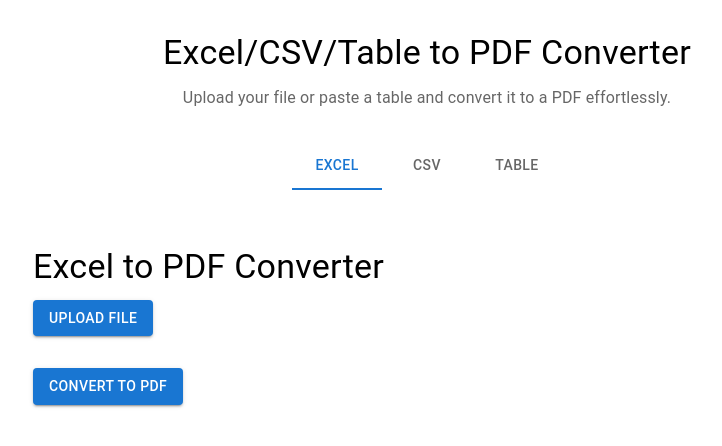
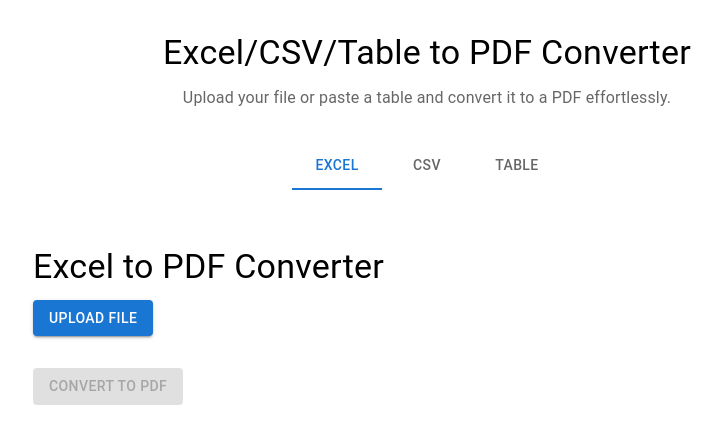
Before and after one commit to axelwai/exceltopdf, a React (Create React App) app: page / in a window 1280 px wide. Shown: the top 446 px of the page, without its empty margins (213-935 px from the left). Built offline with nearby package versions, Linux system fonts and the light colour scheme.

Commit message:
Refactor: unify 'Convert to PDF' button as reusable component and update all usages

```diff
--- /dev/null
+++ b/src/components/ConvertToPdfButton.tsx
@@ -0,0 +1,35 @@
+import React, { useState } from 'react';
+import { Button, CircularProgress } from '@mui/material';
+
+interface ConvertToPdfButtonProps {
+  onConvert: () => Promise<string> | string;
+  disabled?: boolean;
+  children?: React.ReactNode;
+}
+
+const ConvertToPdfButton: React.FC<ConvertToPdfButtonProps> = ({ onConvert, disabled, children }) => {
+  const [loading, setLoading] = useState(false);
+
+  const handleClick = async () => {
+    setLoading(true);
+    try {
+      await onConvert();
+    } finally {
+      setLoading(false);
+    }
+  };
+
+  return (
+    <Button
+      variant="contained"
+      color="primary"
+      onClick={handleClick}
+      disabled={disabled || loading}
+      style={{ marginBottom: '16px' }}
+    >
+      {loading ? <CircularProgress size={24} color="inherit" /> : children || 'Convert to PDF'}
+    </Button>
+  );
+};
+
+export default ConvertToPdfButton;
--- a/src/components/CsvToPdf.tsx
+++ b/src/components/CsvToPdf.tsx
@@ -2,6 +2,7 @@ import React, { useRef, useState } from 'react';
 import jsPDF from 'jspdf';
 import autoTable from 'jspdf-autotable';
 import { Button, Input, Typography, Box } from '@mui/material';
+import ConvertToPdfButton from './ConvertToPdfButton';
 
 const parseCsv = (csv: string): string[][] => {
   return csv
@@ -46,13 +47,16 @@ const CsvToPdf: React.FC = () => {
     reader.readAsText(file);
   };
 
-  const handleConvertToPdf = () => {
-    if (!csvData) return;
+  const handleConvertToPdf = (): string => {
+    if (!csvData) return '';
     try {
-      setPdfUrl(generatePdfFromCsv(csvData));
+      const url = generatePdfFromCsv(csvData);
+      setPdfUrl(url);
       setError(null);
+      return url;
     } catch {
       setError('Failed to convert CSV to PDF.');
+      return '';
     }
   };
 
@@ -78,15 +82,10 @@ const CsvToPdf: React.FC = () => {
           style={{ display: 'none' }}
         />
       </Box>
-      <Button
-        variant="contained"
-        color="primary"
-        onClick={handleConvertToPdf}
-        style={{ marginBottom: '16px' }}
+      <ConvertToPdfButton
+        onConvert={handleConvertToPdf}
         disabled={!csvData}
-      >
-        Convert to PDF
-      </Button>
+      />
       {error && <Typography color="error">{error}</Typography>}
       {pdfUrl && (
         <Box>
--- a/src/components/ExcelToPdf.tsx
+++ b/src/components/ExcelToPdf.tsx
@@ -3,6 +3,7 @@ import * as XLSX from 'xlsx';
 import jsPDF from 'jspdf';
 import autoTable from 'jspdf-autotable';
 import { Button, Input, MenuItem, Select, Typography, Box, SelectChangeEvent } from '@mui/material';
+import ConvertToPdfButton from './ConvertToPdfButton';
 
 const readExcelFile = (file: File): Promise<{ sheetNames: string[]; workbook: XLSX.WorkBook }> => {
   return new Promise((resolve, reject) => {
@@ -71,19 +72,19 @@ const ExcelToPdf: React.FC = () => {
     setSelectedSheet(e.target.value);
   };
 
-  const handleConvertToPdf = async () => {
-    if (!selectedSheet) return;
-
+  const handleConvertToPdf = async (): Promise<string> => {
+    if (!selectedSheet) return '';
     try {
       const file = fileInputRef.current?.files?.[0];
-      if (!file) return;
-
+      if (!file) return '';
       const { workbook } = await readExcelFile(file);
       const pdfUrl = processSheetToPdfUrl(workbook, selectedSheet);
       setPdfUrl(pdfUrl);
       setError(null);
+      return pdfUrl;
     } catch (err) {
       setError('Failed to convert the sheet to PDF.');
+      return '';
     }
   };
 
@@ -125,14 +126,10 @@ const ExcelToPdf: React.FC = () => {
           </Select>
         </Box>
       )}
-      <Button
-        variant="contained"
-        color="primary"
-        onClick={handleConvertToPdf}
-        style={{ marginBottom: '16px' }}
-      >
-        Convert to PDF
-      </Button>
+      <ConvertToPdfButton
+        onConvert={handleConvertToPdf}
+        disabled={!selectedSheet}
+      />
       {error && <Typography color="error">{error}</Typography>}
       {pdfUrl && (
         <Box>
--- a/src/components/TableToPdf.tsx
+++ b/src/components/TableToPdf.tsx
@@ -2,6 +2,7 @@ import React, { useRef, useState } from 'react';
 import jsPDF from 'jspdf';
 import autoTable from 'jspdf-autotable';
 import { Button, Typography, Box, TextField } from '@mui/material';
+import ConvertToPdfButton from './ConvertToPdfButton';
 
 const TableToPdf: React.FC = () => {
   const [html, setHtml] = useState<string>(
@@ -42,27 +43,29 @@ const TableToPdf: React.FC = () => {
     setPdfUrl(null);
   };
 
-  const handleConvertToPdf = () => {
+  const handleConvertToPdf = (): string => {
     if (!html.trim()) {
       setError('Please paste a valid HTML table.');
-      return;
+      return '';
     }
     try {
-      // Render the HTML into a hidden div to extract the table
       const container = document.createElement('div');
       container.innerHTML = html;
       const table = container.querySelector('table');
       if (!table) {
         setError('No <table> element found in the provided HTML.');
-        return;
+        return '';
       }
       const doc = new jsPDF();
       autoTable(doc, { html: table });
       const pdfBlob = doc.output('blob');
-      setPdfUrl(URL.createObjectURL(pdfBlob));
+      const url = URL.createObjectURL(pdfBlob);
+      setPdfUrl(url);
       setError(null);
+      return url;
     } catch (err) {
       setError('Failed to convert table to PDF.');
+      return '';
     }
   };
 
@@ -84,14 +87,10 @@ const TableToPdf: React.FC = () => {
           placeholder="&lt;table&gt;...&lt;/table&gt;"
         />
       </Box>
-      <Button
-        variant="contained"
-        color="primary"
-        onClick={handleConvertToPdf}
-        style={{ marginBottom: '16px' }}
-      >
-        Convert to PDF
-      </Button>
+      <ConvertToPdfButton
+        onConvert={handleConvertToPdf}
+        disabled={!html.trim()}
+      />
       {error && <Typography color="error">{error}</Typography>}
       {html && (
         <Box mb={2}>
```
